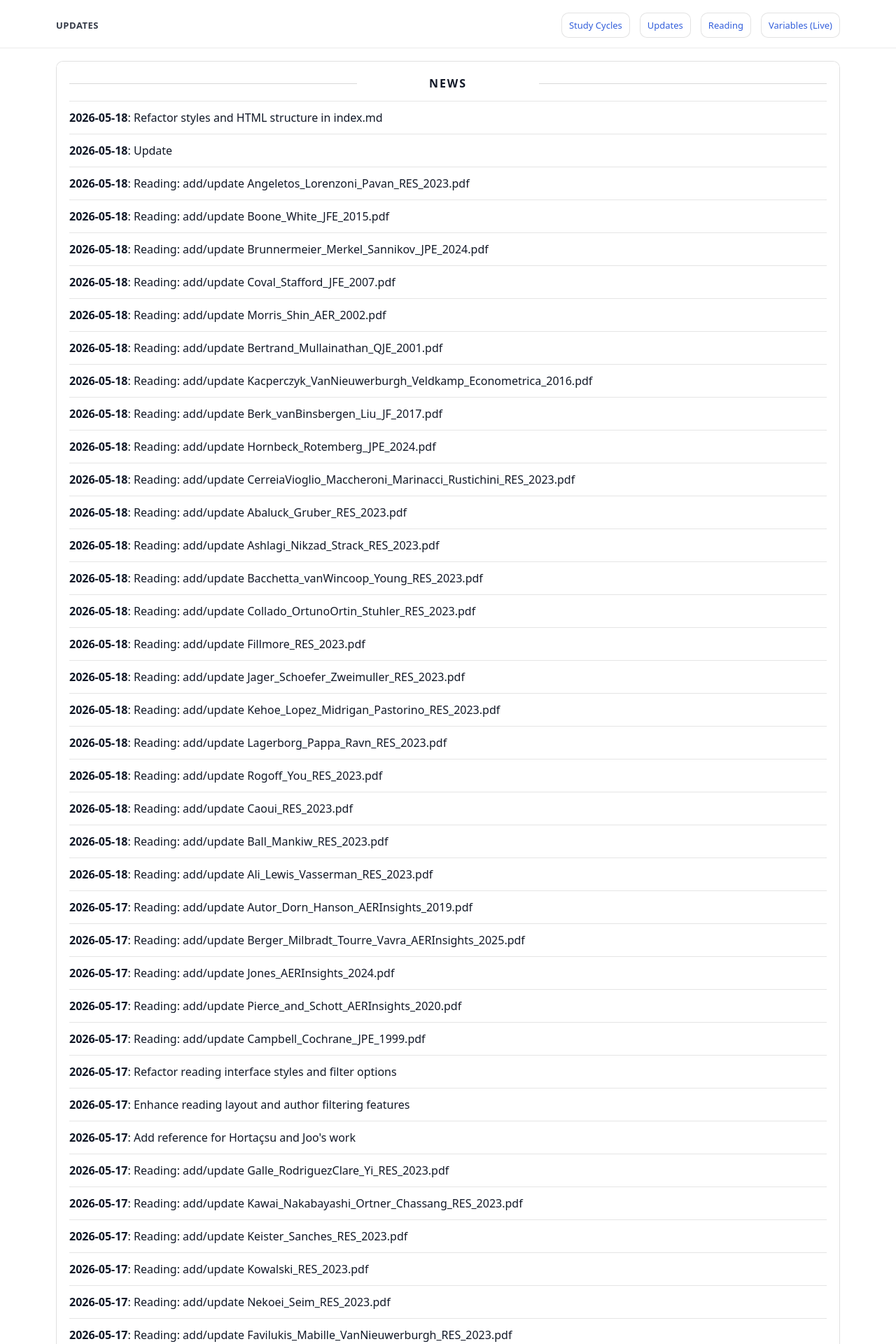
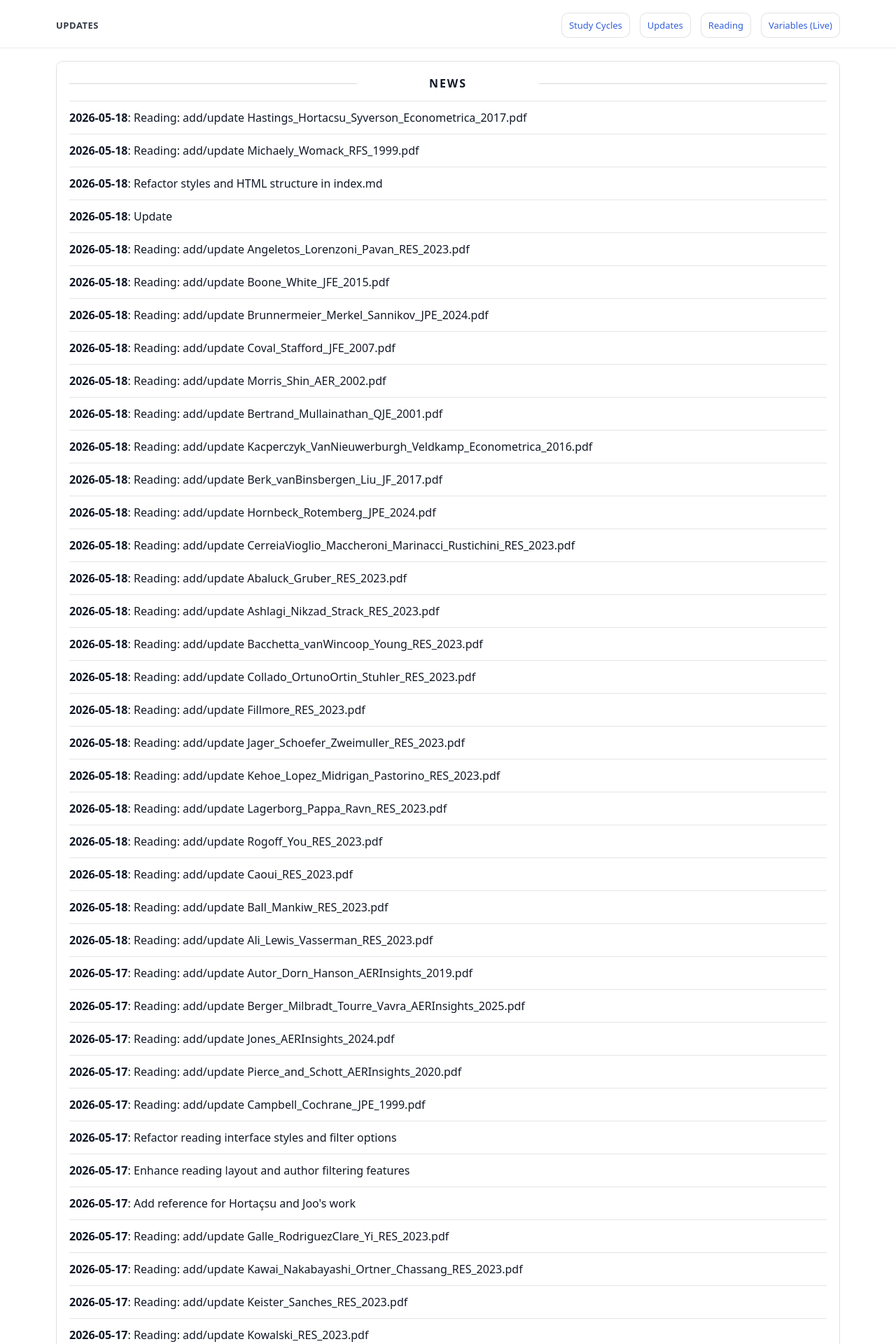
Before and after one commit to yaxinzn/study-archive, a Jekyll site: the page built from updates/index.md, in a window 1280 px wide. Shown: the top 1920 px of the page at 70% size. Built offline with Jekyll 4.4.1, drawn with Linux system fonts in a browser that asks for light colours; some of the changed text lies outside the part shown.

Commit message:
chore: update NEWS feed

```diff
--- a/_data/news.yml
+++ b/_data/news.yml
@@ -1,4 +1,10 @@
 # Auto-generated update history (sorted newest -> oldest). Do not edit manually.
+- ts: "1779108512"
+  date: "2026-05-18"
+  title: "Reading: add/update Hastings_Hortacsu_Syverson_Econometrica_2017.pdf"
+- ts: "1779108444"
+  date: "2026-05-18"
+  title: "Reading: add/update Michaely_Womack_RFS_1999.pdf"
 - ts: "1779107601"
   date: "2026-05-18"
   title: "Refactor styles and HTML structure in index.md"
```
